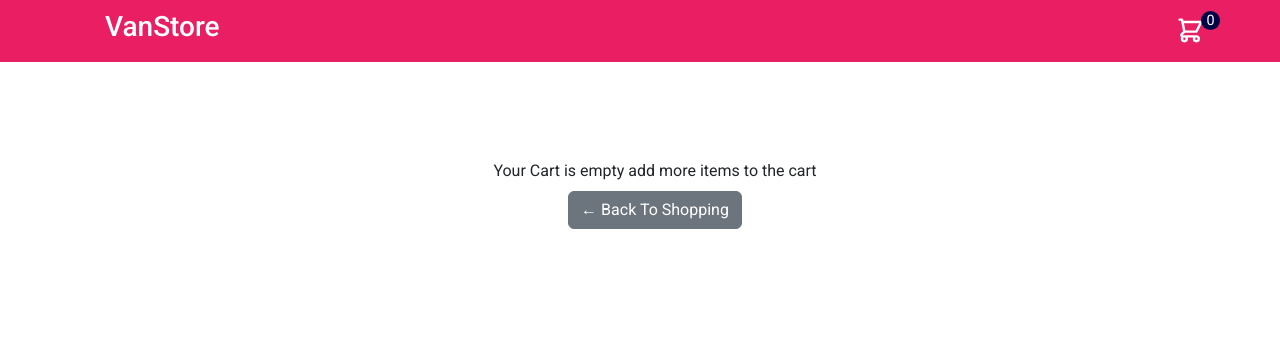
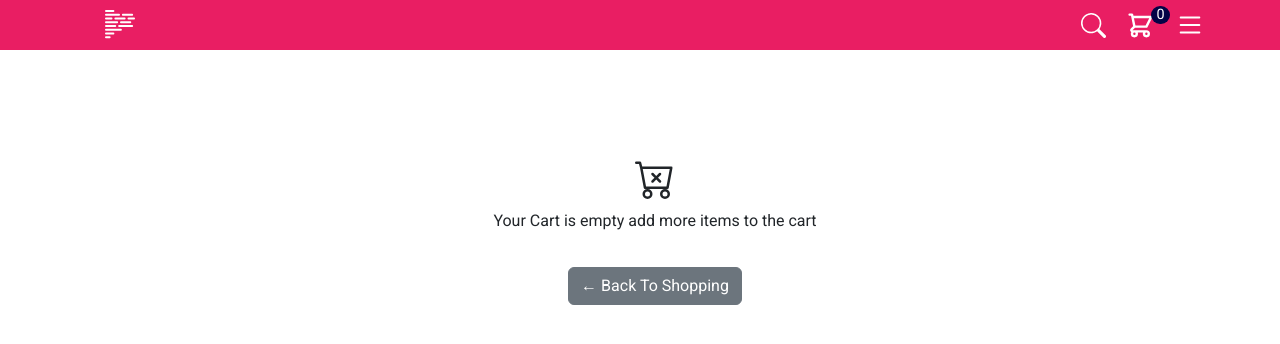
Before and after one commit to ivanepou22/udacity-my-store, an Angular app: page /cart in a window 1280 px wide. Shown: the top 344 px of the page. Built offline with nearby package versions, Linux system fonts and the light colour scheme.

Commit message:
Add styles

```diff
--- a/src/app/cart/cart.component.css
+++ b/src/app/cart/cart.component.css
@@ -124,13 +124,35 @@ form {
 
 .total-amount {
   display: flex;
-  justify-content: flex-start;
-  align-items: flex-start;
-  margin-top: 12px;
+  justify-content: center;
+  align-items: center;
   padding: 10px;
   gap: 15px;
-  background-color: #E91E63;
-  border-radius: 5px;
+
   color: #fff;
   font-weight: 500;
 }
+
+.order-total {
+  display: flex;
+  justify-content: space-between;
+  align-items: center;
+  padding: 10px;
+  background-color: #E91E63;
+  border-radius: 5px;
+}
+
+.cart-message {
+  display: flex;
+  flex-direction: column;
+  justify-content: center;
+  align-items: center;
+}
+
+.cart-message p {
+  padding: 10px;
+}
+.total-amount {
+
+  gap: 10px;
+}
--- a/src/app/cart/cart.component.html
+++ b/src/app/cart/cart.component.html
@@ -1,6 +1,6 @@
 <div class="container">
   <div class="cart">
-  <div class="cart-details" *ngIf="orderTotal !== 0" >
+    <div class="cart-details" *ngIf="orderTotal !== 0">
       <div class="cart-info">
         <div class="item-detail" *ngFor="let item of items; let index = index">
           <img src="{{ item.url }}" alt="" />
@@ -18,7 +18,9 @@
                 type="number"
               />
             </form>
-          <p class="sub-total">SubTotal: ${{ item.totalAmount?.toFixed(2) }}</p>
+            <p class="sub-total">
+              SubTotal: ${{ item.totalAmount?.toFixed(2) }}
+            </p>
           </div>
           <input
             type="button"
@@ -30,15 +32,38 @@
       </div>
       <div class="checkout-info">
         <div class="total-amount">
-        <span>Total Amount</span>
+          <div class="order-total">
+            <span>Total:</span>
             <span>${{ orderTotal.toFixed(2) }}</span>
+          </div>
+          <div class="btn-back">
+            <a routerLink="" class="btn btn-secondary">
+              <span aria-hidden="true"> &larr;</span>
+              Products
+            </a>
+          </div>
         </div>
         <app-checkout-form></app-checkout-form>
       </div>
     </div>
     <div class="empty-cart-message" *ngIf="orderTotal === 0">
       <div class="cart-message">
-            <span>Your Cart is empty add more items to the cart</span>
+        <svg
+          xmlns="http://www.w3.org/2000/svg"
+          width="40"
+          height="40"
+          fill="currentColor"
+          class="bi bi-cart-x"
+          viewBox="0 0 16 16"
+        >
+          <path
+            d="M7.354 5.646a.5.5 0 1 0-.708.708L7.793 7.5 6.646 8.646a.5.5 0 1 0 .708.708L8.5 8.207l1.146 1.147a.5.5 0 0 0 .708-.708L9.207 7.5l1.147-1.146a.5.5 0 0 0-.708-.708L8.5 6.793 7.354 5.646z"
+          />
+          <path
+            d="M.5 1a.5.5 0 0 0 0 1h1.11l.401 1.607 1.498 7.985A.5.5 0 0 0 4 12h1a2 2 0 1 0 0 4 2 2 0 0 0 0-4h7a2 2 0 1 0 0 4 2 2 0 0 0 0-4h1a.5.5 0 0 0 .491-.408l1.5-8A.5.5 0 0 0 14.5 3H2.89l-.405-1.621A.5.5 0 0 0 2 1H.5zm3.915 10L3.102 4h10.796l-1.313 7h-8.17zM6 14a1 1 0 1 1-2 0 1 1 0 0 1 2 0zm7 0a1 1 0 1 1-2 0 1 1 0 0 1 2 0z"
+          />
+        </svg>
+        <p>Your Cart is empty add more items to the cart</p>
         <p class="text-center pt-2">
           <a routerLink="" class="btn btn-secondary">
             <span aria-hidden="true"> &larr;</span>
--- a/src/app/checkout-form/checkout-form.component.css
+++ b/src/app/checkout-form/checkout-form.component.css
@@ -42,3 +42,9 @@ form {
 form div {
     width: 100%;
   }
+
+  .client-note {
+    font-size: .8em;
+    color: grey;
+    font-style: italic;
+  }
--- a/src/app/checkout-form/checkout-form.component.html
+++ b/src/app/checkout-form/checkout-form.component.html
@@ -39,7 +39,7 @@
             [(ngModel)]="card_number"
           />
         </div>
-
+        <p class="client-note">We'll never share your payment details with anyone else.</p>
         <input
           type="submit"
           [disabled]="form.invalid"
--- a/src/app/nav-bar/nav-bar.component.css
+++ b/src/app/nav-bar/nav-bar.component.css
@@ -28,11 +28,16 @@ body {
 
 .cart {
   display: flex;
+  justify-content: center;
+  gap: 20px;
+  color: #fff;
   align-items: center;
 }
 
 .cart-info {
   display: flex;
+  justify-content: center;
+  gap: 30px;
   align-items: center;
   position: relative;
 }
--- a/src/app/nav-bar/nav-bar.component.html
+++ b/src/app/nav-bar/nav-bar.component.html
@@ -2,10 +2,11 @@
   <div class="margins">
     <a routerLink="">
       <div class="header-title">
-        <h3>VanStore</h3>
+        <svg xmlns="http://www.w3.org/2000/svg" width="30" height="30" fill="currentColor" class="bi bi-body-text" viewBox="0 0 16 16"> <path fill-rule="evenodd" d="M0 .5A.5.5 0 0 1 .5 0h4a.5.5 0 0 1 0 1h-4A.5.5 0 0 1 0 .5Zm0 2A.5.5 0 0 1 .5 2h7a.5.5 0 0 1 0 1h-7a.5.5 0 0 1-.5-.5Zm9 0a.5.5 0 0 1 .5-.5h5a.5.5 0 0 1 0 1h-5a.5.5 0 0 1-.5-.5Zm-9 2A.5.5 0 0 1 .5 4h3a.5.5 0 0 1 0 1h-3a.5.5 0 0 1-.5-.5Zm5 0a.5.5 0 0 1 .5-.5h5a.5.5 0 0 1 0 1h-5a.5.5 0 0 1-.5-.5Zm7 0a.5.5 0 0 1 .5-.5h3a.5.5 0 0 1 0 1h-3a.5.5 0 0 1-.5-.5Zm-12 2A.5.5 0 0 1 .5 6h6a.5.5 0 0 1 0 1h-6a.5.5 0 0 1-.5-.5Zm8 0a.5.5 0 0 1 .5-.5h5a.5.5 0 0 1 0 1h-5a.5.5 0 0 1-.5-.5Zm-8 2A.5.5 0 0 1 .5 8h5a.5.5 0 0 1 0 1h-5a.5.5 0 0 1-.5-.5Zm7 0a.5.5 0 0 1 .5-.5h7a.5.5 0 0 1 0 1h-7a.5.5 0 0 1-.5-.5Zm-7 2a.5.5 0 0 1 .5-.5h8a.5.5 0 0 1 0 1h-8a.5.5 0 0 1-.5-.5Zm0 2a.5.5 0 0 1 .5-.5h4a.5.5 0 0 1 0 1h-4a.5.5 0 0 1-.5-.5Zm0 2a.5.5 0 0 1 .5-.5h2a.5.5 0 0 1 0 1h-2a.5.5 0 0 1-.5-.5Z"/> </svg>
       </div>
     </a>
     <div class="cart">
+      <svg xmlns="http://www.w3.org/2000/svg" width="25" height="25" fill="currentColor" class="bi bi-search" viewBox="0 0 16 16"> <path d="M11.742 10.344a6.5 6.5 0 1 0-1.397 1.398h-.001c.03.04.062.078.098.115l3.85 3.85a1 1 0 0 0 1.415-1.414l-3.85-3.85a1.007 1.007 0 0 0-.115-.1zM12 6.5a5.5 5.5 0 1 1-11 0 5.5 5.5 0 0 1 11 0z"/> </svg>
       <a routerLink="/cart">
         <div class="cart-info">
           <div class="cart-icon">
@@ -29,6 +30,7 @@
           </span>
         </div>
       </a>
+      <svg xmlns="http://www.w3.org/2000/svg" width="30" height="30" fill="currentColor" class="bi bi-list" viewBox="0 0 16 16"> <path fill-rule="evenodd" d="M2.5 12a.5.5 0 0 1 .5-.5h10a.5.5 0 0 1 0 1H3a.5.5 0 0 1-.5-.5zm0-4a.5.5 0 0 1 .5-.5h10a.5.5 0 0 1 0 1H3a.5.5 0 0 1-.5-.5zm0-4a.5.5 0 0 1 .5-.5h10a.5.5 0 0 1 0 1H3a.5.5 0 0 1-.5-.5z"/> </svg>
     </div>
   </div>
 </header>
--- a/src/app/products/product-list/product-list.component.css
+++ b/src/app/products/product-list/product-list.component.css
@@ -13,3 +13,14 @@
     justify-content: center;
     align-items: center;
   }
+
+  .product-banner {
+    width: 100%;
+    padding: 0;
+    margin: 0;
+    border: 1px solid blue;
+  }
+
+  .product-banner img {
+    width: 100%;
+  }
```
Also changed, not shown: src/assets/banner.jpeg (added). Lines whose indentation alone changed are shown as unchanged.
